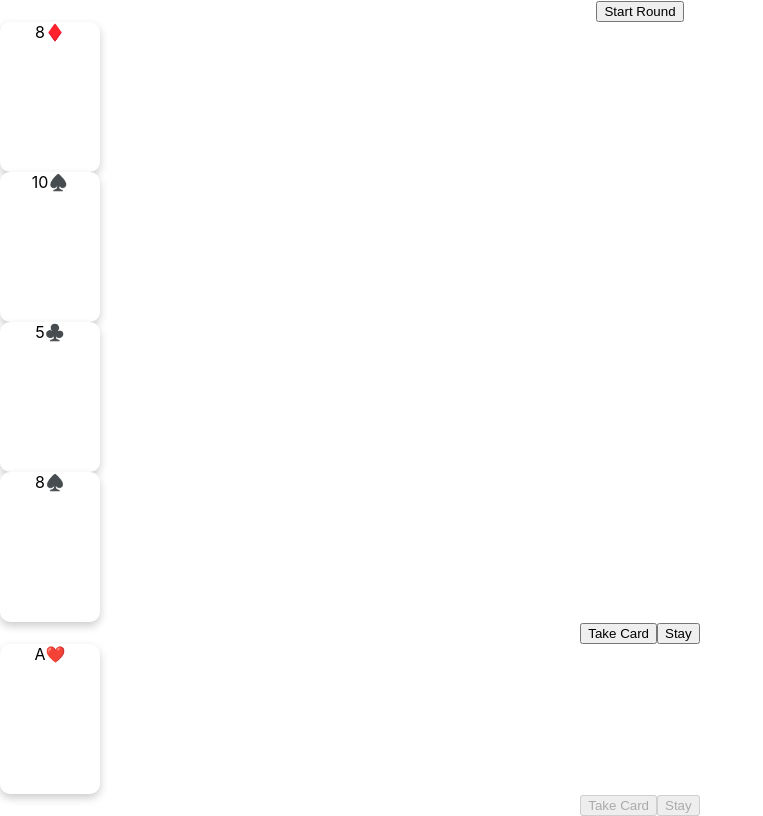
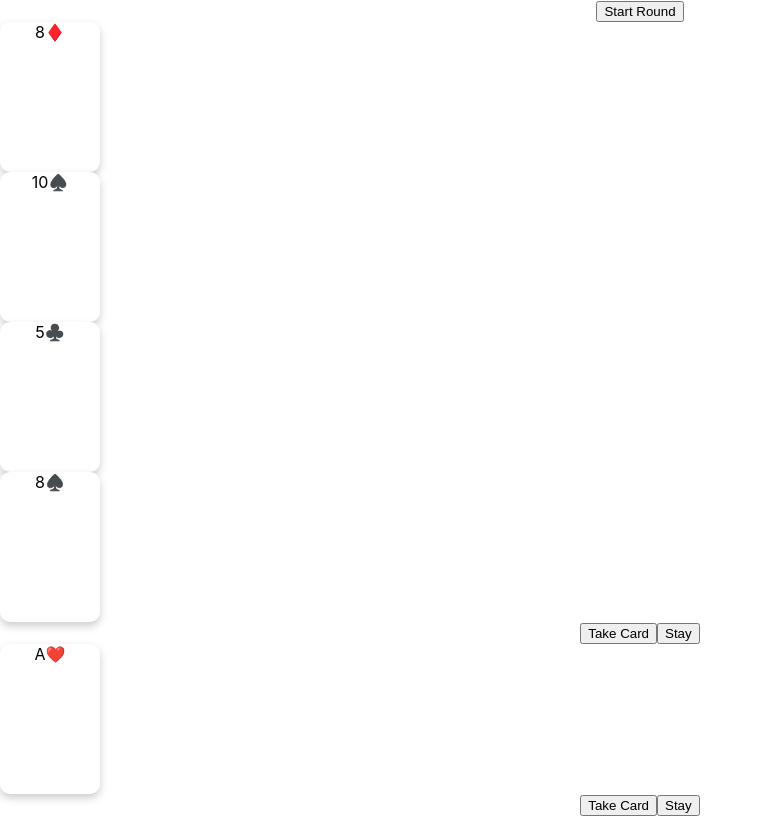
Before and after one commit to anjaliruth/cardCounter, a React (Create React App) app: page / in a window 1280 px wide. Both pictures are taken after a click on the button "Start Round". Shown: the whole page, without its empty margins (0-763 px from the left). Built offline with nearby package versions, Linux system fonts and the light colour scheme.

Commit message:
countTo21 logic works

```diff
--- a/src/Shoe.jsx
+++ b/src/Shoe.jsx
@@ -8,7 +8,9 @@ export default function Shoe() {
   const { drawPile, setDrawPile } = useContext(DrawPileContext);
   const [position, setPosition] = useState(null);
   const [value, setValue] = useState();
-  const [playerCardCount, setPlayerCardCount]= useState([])
+  const [playerCardCount, setPlayerCardCount] = useState([]);
+  const pictures = ["J", "Q", "K"];
+  const isPicture = (card) => pictures.includes(card);
   //create a full deck of cards
   function numbers() {
     let numbersArray = [];
@@ -98,16 +100,22 @@ export default function Shoe() {
     console.log(drawPile, "drawPile");
     console.log(hands, "hands");
 
-    const currentCardCount = countTo21()
-    playerCardCount[position]=currentCardCount
+    const currentCardCount = countTo21();
+    playerCardCount[position] = currentCardCount;
+
   }
 
   function countTo21() {
-
-    const sum = hands[position].reduce((accumulator, currentValue)=> accumulator+ currentValue.value, 0)
-
-    return sum
-
+    return hands[position].reduce(function changePicture(
+      accumulator,
+      currentValue
+    ) {
+      if (isPicture(currentValue.value)) {
+        return accumulator + 10;
+      }
+      return accumulator + currentValue.value;
+    },
+    0);
   }
 
   function stay() {
@@ -123,7 +131,7 @@ export default function Shoe() {
       setDrawPile(updatedDrawPile);
       setHands(dealtHands);
     }
-    console.log(countTo21(), "countto21")
+    console.log(countTo21(), "countto21");
   }
   function assignHands() {
     let rounds = 2;
@@ -170,7 +178,7 @@ export default function Shoe() {
   console.log(position, "position");
   console.log(drawPile, "drawPile1");
   console.log(hands, "Hands");
-  console.log(playerCardCount, setPlayerCardCount)
+  console.log(playerCardCount, "playerCardCount");
   return (
     <div>
       <button onClick={startGame}> Start Round</button>
@@ -193,10 +201,10 @@ export default function Shoe() {
         hands.slice(0, players).map((secondCard, i) => (
           <div>
             <Card value={secondCard[1].value} suit={secondCard[1].suit} />
-            <button onClick={hitCards} disabled={position !== i}>
-              Take Card
+            <button onClick={hitCards} disabled={position !== i && playerCardCount[position] > 21}>
+              Take Card {playerCardCount[position] > 21}
             </button>
-            <button onClick={stay} disabled={position !== i}>
+            <button onClick={stay} disabled={position !== i && playerCardCount[position] > 21}>
               Stay
             </button>
           </div>
--- a/src/plan.js
+++ b/src/plan.js
@@ -12,3 +12,7 @@
 
 //set card count
 //set counter to 21 for each position
+
+
+//Design
+//get rid of cards if count is > 21
```
